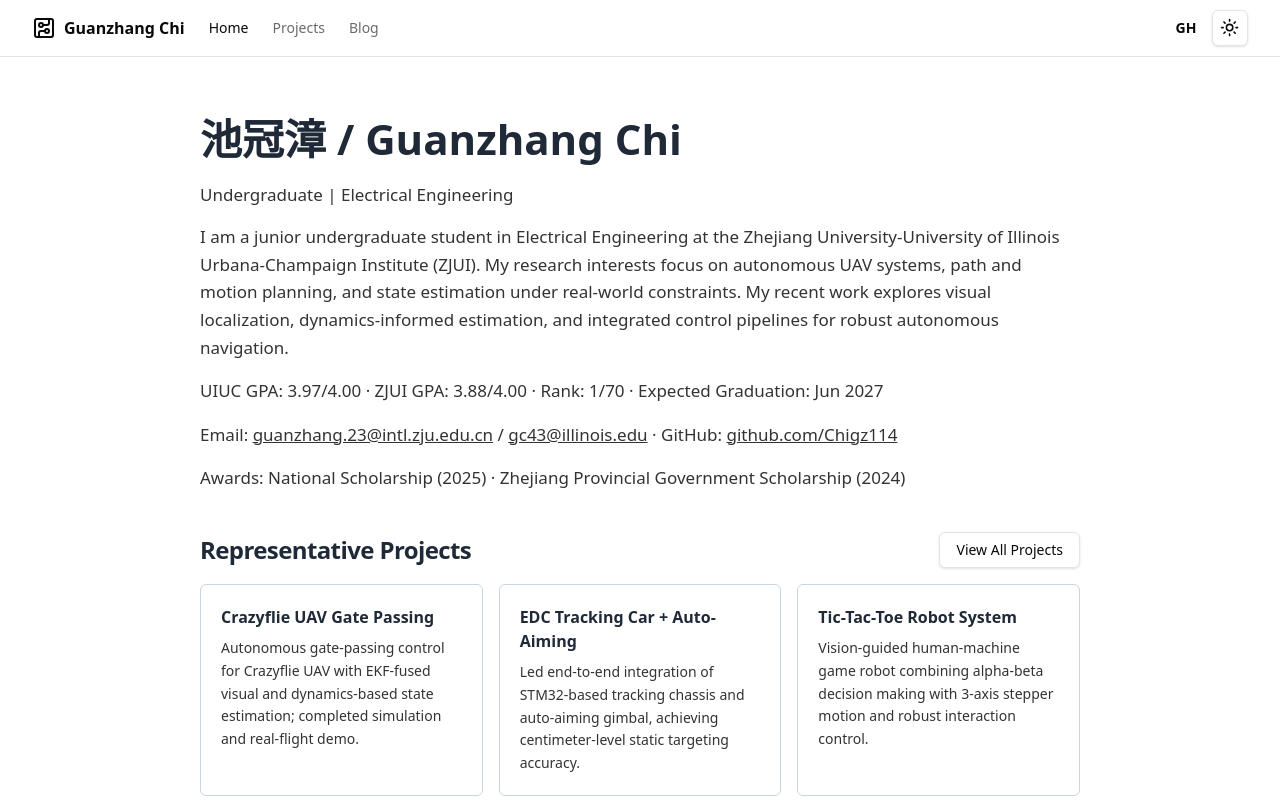
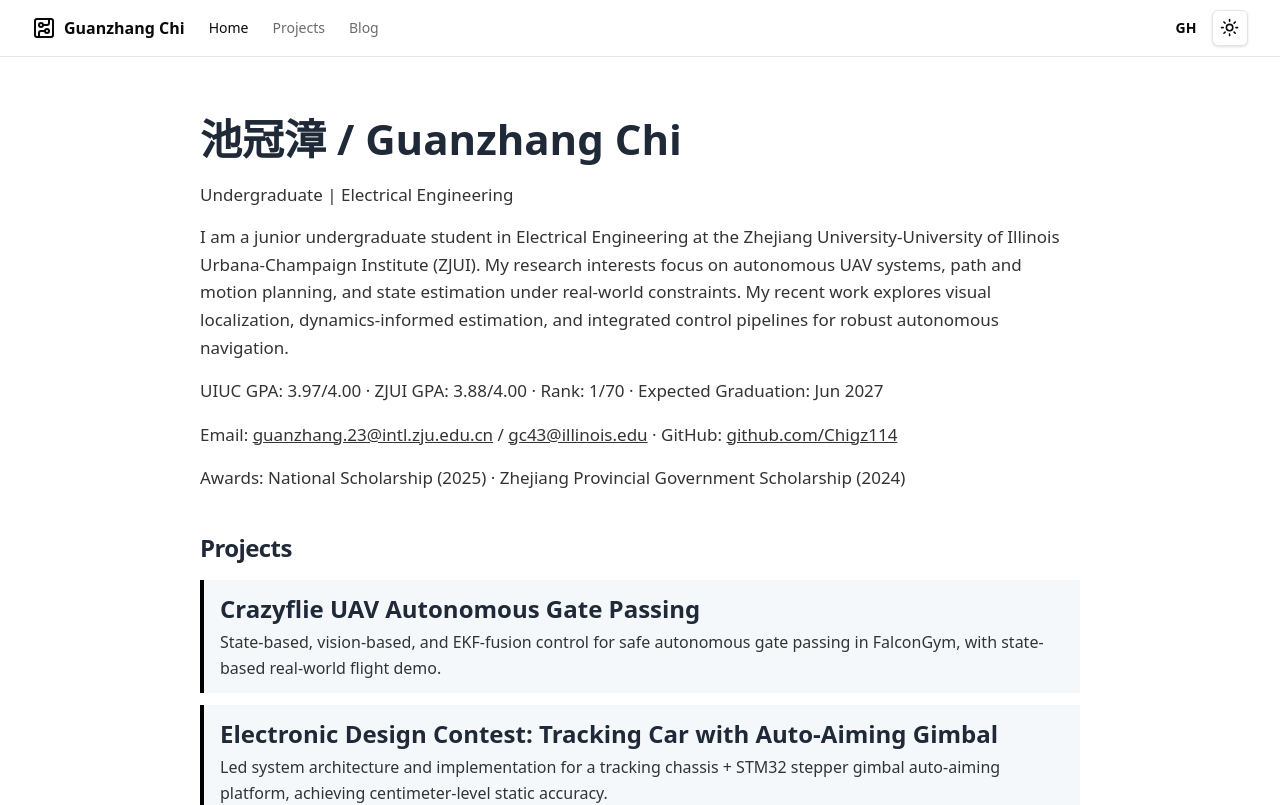
Before and after one commit to Chigz114/my-portfolio, a Next.js app: page / in a window 1280 px wide. Shown: the top 805 px of the page. Built offline with nearby package versions, Linux system fonts and the light colour scheme.

Commit message:
Refine home project list and clickable project cards

```diff
--- a/src/app/page.tsx
+++ b/src/app/page.tsx
@@ -1,7 +1,9 @@
-import { Button } from "@/components/ui/button";
 import Link from "next/link";
+import { getSortedProjectsData } from "@/lib/projects";
 
 export default function Home() {
+  const projects = getSortedProjectsData();
+
   return (
     <div className="w-full bg-white dark:bg-background">
       <section className="w-full px-4 md:px-8 py-10 md:py-14">
@@ -32,40 +34,20 @@ export default function Home() {
           </div>
 
           <div className="space-y-4">
-            <div className="flex items-center justify-between gap-3 flex-wrap">
-              <h2 className="text-2xl font-bold tracking-tight text-[#1f2937] dark:text-foreground">Representative Projects</h2>
-              <Button variant="outline" asChild>
-                <Link href="/projects">View All Projects</Link>
-              </Button>
-            </div>
-            <div className="grid grid-cols-1 md:grid-cols-3 gap-4">
-              <Link
-                href="/projects/crazyflie-uav-gate-passing"
-                className="rounded-md border border-slate-300 dark:border-slate-700 bg-white dark:bg-slate-900 p-5 transition-colors hover:border-slate-500 transform-none"
-              >
-                <h3 className="font-semibold text-[#1f2937] dark:text-foreground">Crazyflie UAV Gate Passing</h3>
-                <p className="mt-2 text-sm md:text-[14px] leading-relaxed text-[#333] dark:text-slate-200">
-                  Autonomous gate-passing control for Crazyflie UAV with EKF-fused visual and dynamics-based state estimation; completed simulation and real-flight demo.
-                </p>
-              </Link>
-              <Link
-                href="/projects/edc-auto-aiming-tracking-car"
-                className="rounded-md border border-slate-300 dark:border-slate-700 bg-white dark:bg-slate-900 p-5 transition-colors hover:border-slate-500 transform-none"
-              >
-                <h3 className="font-semibold text-[#1f2937] dark:text-foreground">EDC Tracking Car + Auto-Aiming</h3>
-                <p className="mt-2 text-sm md:text-[14px] leading-relaxed text-[#333] dark:text-slate-200">
-                  Led end-to-end integration of STM32-based tracking chassis and auto-aiming gimbal, achieving centimeter-level static targeting accuracy.
-                </p>
-              </Link>
-              <Link
-                href="/projects/tic-tac-toe-robot-system"
-                className="rounded-md border border-slate-300 dark:border-slate-700 bg-white dark:bg-slate-900 p-5 transition-colors hover:border-slate-500 transform-none"
-              >
-                <h3 className="font-semibold text-[#1f2937] dark:text-foreground">Tic-Tac-Toe Robot System</h3>
-                <p className="mt-2 text-sm md:text-[14px] leading-relaxed text-[#333] dark:text-slate-200">
-                  Vision-guided human-machine game robot combining alpha-beta decision making with 3-axis stepper motion and robust interaction control.
-                </p>
-              </Link>
+            <h2 className="text-2xl font-bold tracking-tight text-[#1f2937] dark:text-foreground">Projects</h2>
+            <div className="space-y-3">
+              {projects.map((project) => (
+                <Link
+                  key={project.slug}
+                  href={`/projects/${project.slug}`}
+                  className="block border-l-4 border-black pl-4 py-3 pr-2 bg-slate-100/70 dark:bg-slate-900/70 transition-colors hover:bg-slate-200/70 dark:hover:bg-slate-800/70"
+                >
+                  <h3 className="text-[22px] md:text-[24px] font-semibold leading-snug text-[#1f2937] dark:text-foreground">
+                    {project.title}
+                  </h3>
+                  <p className="mt-1 text-base leading-relaxed text-[#333] dark:text-slate-200">{project.description}</p>
+                </Link>
+              ))}
             </div>
           </div>
         </div>
--- a/src/components/project-card.tsx
+++ b/src/components/project-card.tsx
@@ -32,6 +32,14 @@ export function ProjectCard({
   imageSrc = "/images/projects/project-placeholder.svg",
 }: ProjectCardProps) {
   return (
+    <div className="relative h-full">
+      {detailsUrl && (
+        <Link
+          href={detailsUrl}
+          aria-label={`View project details for ${title}`}
+          className="absolute inset-0 z-10 rounded-lg"
+        />
+      )}
       <Card className="flex flex-col overflow-hidden h-full border-2 hover:border-primary/50 transition-colors">
         <div className="relative aspect-video w-full overflow-hidden bg-muted">
           <Image
@@ -56,14 +64,7 @@ export function ProjectCard({
             ))}
           </div>
         </CardContent>
-      <CardFooter className="flex gap-2 pt-2 flex-wrap">
-        {detailsUrl && (
-          <Button variant="secondary" size="sm" className="flex-1 min-w-[120px]" asChild>
-            <Link href={detailsUrl}>
-              Learn More
-            </Link>
-          </Button>
-        )}
+        <CardFooter className="relative z-20 flex gap-2 pt-2 flex-wrap">
           {githubUrl && (
             <Button variant="outline" size="sm" className="flex-1 min-w-[120px]" asChild>
               <Link href={githubUrl} target="_blank" rel="noreferrer">
@@ -82,5 +83,6 @@ export function ProjectCard({
           )}
         </CardFooter>
       </Card>
+    </div>
   )
 }
```
Lines whose indentation alone changed are shown as unchanged.
